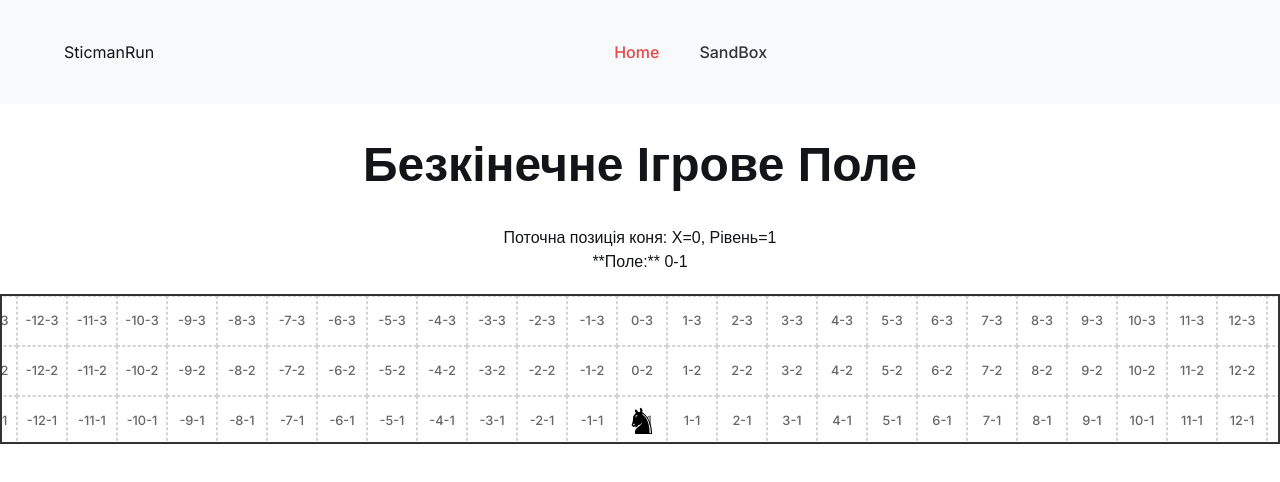
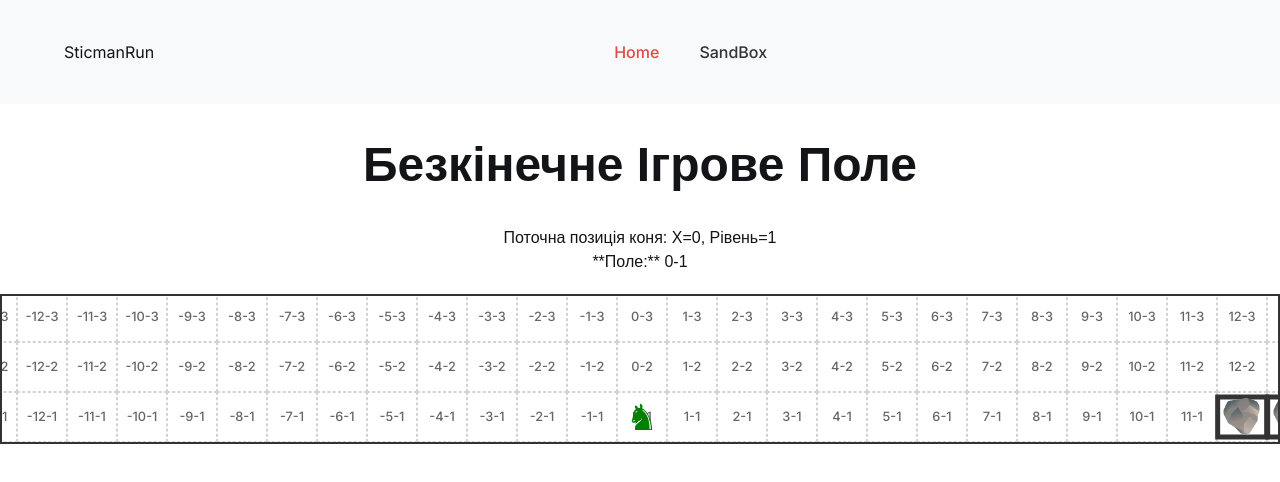
Before and after one commit to blackkat02/sticmanRun, a React (Vite) app: page / in a window 1280 px wide. Shown: the top 482 px of the page. Built offline with nearby package versions, Linux system fonts and the light colour scheme; a web font is replaced by a local one.

Commit message:
feat: Add Stone component and random generation

```diff
--- a/src/components/Cell/Cell.jsx
+++ b/src/components/Cell/Cell.jsx
@@ -15,13 +15,11 @@ export const Cell = ({ x, y, level, children }) => {
     cursor: 'default',
     backgroundColor: 'white',
     position: 'relative',
-    // This transform flips the content of the cell (text, knight) back to normal orientation
-    // because the parent grid is flipped (scaleY(-1)).
-    transform: 'scaleY(-1)',
+    // IMPORTANT: REMOVE transform: 'scaleY(-1)' from here.
+    // Text will now appear correctly without flipping, as the grid itself is not flipped.
   };
 
-  // Change coordinate display to X-Level (1-indexed level)
-  // level + 1 so that level 0 displays as 1, level 1 as 2, etc.
+  // Display coordinates as X-Level (1-indexed level)
   const displayCoord = `${x}-${level + 1}`;
 
   return (
--- a/src/components/GameBoard/GameBoard.jsx
+++ b/src/components/GameBoard/GameBoard.jsx
@@ -2,16 +2,17 @@
 import React, { useRef, useEffect, useState } from 'react';
 import { Cell } from '../Cell/Cell.jsx';
 import Sticman from '../Sticman/Sticman.jsx';
+import Stone from '../Stone/Stone.jsx';
 
 export const GameBoard = ({ playerPosition }) => {
-  const cellSize = 50; // Розмір клітинки в пікселях
-  const numberOfLevels = 3; // Кількість рівнів по вертикалі
+  const cellSize = 50; // Cell size in pixels
+  const numberOfLevels = 3; // Number of vertical levels
 
-  const boardContainerRef = useRef(null); // Реф для зовнішнього контейнера (видимий в'юпорт)
-  const gridRef = useRef(null); // Реф для внутрішнього grid-контейнера (той, що рухається та перевертається)
-  const [containerWidth, setContainerWidth] = useState(0); // Стан для ширини контейнера
+  const boardContainerRef = useRef(null); // Ref for the outer container (visible viewport)
+  const gridRef = useRef(null); // Ref for the inner grid container (the one that moves)
+  const [containerWidth, setContainerWidth] = useState(0); // State for the container's width
 
-  // Ефект для оновлення ширини контейнера при монтуванні та зміні розміру вікна
+  // Effect to update container width on mount and window resize
   useEffect(() => {
     const updateContainerWidth = () => {
       if (boardContainerRef.current) {
@@ -19,38 +20,36 @@ export const GameBoard = ({ playerPosition }) => {
       }
     };
 
-    updateContainerWidth(); // Викликаємо при першому рендері
-    window.addEventListener('resize', updateContainerWidth); // Додаємо слухача на зміну розміру вікна
+    updateContainerWidth(); // Call on initial render
+    window.addEventListener('resize', updateContainerWidth); // Add resize listener
 
     return () => {
-      window.removeEventListener('resize', updateContainerWidth); // Очищення слухача
+      window.removeEventListener('resize', updateContainerWidth); // Cleanup listener
     };
   }, []);
 
-  // Розраховуємо кількість клітинок для рендерингу по горизонталі
-  const bufferCells = 10; // Буфер клітинок з кожного боку (всього 20)
+  // Calculate the number of cells to render horizontally based on container width and a buffer
+  const bufferCells = 10; // Buffer cells on each side (total buffer 20)
   const cellsToRenderHorizontally = Math.ceil(containerWidth / cellSize) + (bufferCells * 2);
 
-  // Ефект для застосування трансформації прокрутки та перевертання до сітки
+  // Effect to apply the scroll transformation to the grid
   useEffect(() => {
     if (gridRef.current && containerWidth > 0) {
-      // Розраховуємо піксельну позицію гравця відносно початку "уявного" безкінечного поля
+      // Calculate the pixel position of the player's logical X coordinate
       const playerLogicalPixelX = playerPosition.x * cellSize;
 
-      // Розраховуємо горизонтальну позицію прокрутки, щоб відцентрувати гравця.
-      // playerPixelOffsetInGrid: Піксельна позиція гравця відносно *початку поточного рендереного чанка поля*.
+      // Calculate the horizontal scroll position needed to center the player.
       const playerPixelOffsetInGrid = (playerPosition.x - renderStartX) * cellSize;
 
-      // translateXValue: Значення зміщення для gridRef, щоб кінь був по центру.
+      // translateXValue: Value of the offset for gridRef to center the knight.
       const translateXValue = (containerWidth / 2) - playerPixelOffsetInGrid - (cellSize / 2);
 
-      // Застосовуємо трансформацію до внутрішнього grid-контейнера (gridRef)
-      // !!! IMPORTANT: scaleY(-1) applied here to flip the ENTIRE grid vertically !!!
-      gridRef.current.style.transform = `translateX(${translateXValue}px) scaleY(-1)`;
+      // !!! IMPORTANT: NO scaleY(-1) here. Grid will NOT be flipped. !!!
+      gridRef.current.style.transform = `translateX(${translateXValue}px)`;
     }
   }, [playerPosition.x, cellSize, containerWidth, cellsToRenderHorizontally]);
 
-  // Стилі для зовнішнього контейнера ігрової дошки (видимий в'юпорт)
+  // Styles for the outer game board container (the visible viewport)
   const boardContainerStyle = {
     height: `${numberOfLevels * cellSize}px`,
     overflow: 'hidden',
@@ -61,7 +60,7 @@ export const GameBoard = ({ playerPosition }) => {
     backgroundColor: '#e0f7fa',
   };
 
-  // Стилі для внутрішнього grid-контейнера (той, що рухається та перевертається)
+  // Styles for the inner grid container (the one that moves)
   const gridStyle = {
     display: 'grid',
     gridTemplateColumns: `repeat(${cellsToRenderHorizontally}, ${cellSize}px)`,
@@ -69,7 +68,8 @@ export const GameBoard = ({ playerPosition }) => {
     gap: '0px',
     position: 'absolute',
     left: '0px',
-    top: '0px',
+    // !!! IMPORTANT: Position from the bottom to make level 0 appear at the bottom !!!
+    bottom: '0px',
     width: `${cellsToRenderHorizontally * cellSize}px`,
     transformOrigin: 'center center',
     zIndex: 1,
@@ -79,23 +79,36 @@ export const GameBoard = ({ playerPosition }) => {
   const renderStartX = playerPosition.x - Math.floor(cellsToRenderHorizontally / 2);
   const renderEndX = renderStartX + cellsToRenderHorizontally;
 
-  for (let level = 0; level < numberOfLevels; level++) {
+  // !!! IMPORTANT: Loop levels in reverse order to render from top to bottom (visually) !!!
+  // This makes level 0 appear at the bottom when positioned with 'bottom' CSS property.
+  for (let level = numberOfLevels - 1; level >= 0; level--) {
     for (let x = renderStartX; x < renderEndX; x++) {
+      let cellContent = null;
+      // Logic for random stone rendering
+      // Stones appear only on level 0 (first floor) with a 30% chance.
+      // Prevent stone on initial safe fields (x <= 3)
+      if (level === 0 && x <= 3) {
+        // Do nothing, no stone on initial safe fields
+      } else if (level === 0 && Math.random() < 0.3) { // 30% chance for other level 0 cells
+        cellContent = <Stone cellSize={cellSize} />;
+      }
+
       cells.push(
         <div key={`${x}-${level}`} style={{
-          // Styles for each cell's wrapper
-          // !!! IMPORTANT: NO transform: 'scaleY(-1)' here. It's on the Cell component. !!!
           position: 'relative',
           display: 'flex',
           justifyContent: 'center',
           alignItems: 'center',
           width: `${cellSize}px`,
           height: `${cellSize}px`,
+          // !!! IMPORTANT: NO transform: 'scaleY(-1)' here. Cells will not be flipped. !!!
         }}>
           <Cell
             x={x}
             level={level}
-          />
+          >
+            {cellContent} {/* Render stone if it exists */}
+          </Cell>
         </div>
       );
     }
@@ -104,8 +117,9 @@ export const GameBoard = ({ playerPosition }) => {
   // Calculate Sticman's position relative to the *moving grid*.
   const sticmanRenderedX = playerPosition.x - renderStartX;
   const sticmanLeftPx = sticmanRenderedX * cellSize;
-  // Calculate Sticman's Y position relative to the bottom of the *flipped* grid.
-  const sticmanBottomPx = (numberOfLevels - 1 - playerPosition.level) * cellSize;
+  // !!! IMPORTANT: Calculate Sticman's Y position relative to the bottom of the *unflipped* grid. !!!
+  // level 0 is at bottom: 0px, level 1 at bottom: 50px, etc.
+  const sticmanBottomPx = playerPosition.level * cellSize;
 
   return (
     <div ref={boardContainerRef} style={boardContainerStyle}>
@@ -118,13 +132,13 @@ export const GameBoard = ({ playerPosition }) => {
             position: 'absolute',
             left: `${sticmanLeftPx}px`,
             bottom: `${sticmanBottomPx}px`,
-            // transform: 'scaleY(-1)' is applied in Sticman.jsx to flip its content back
             zIndex: 2,
             width: `${cellSize}px`,
             height: `${cellSize}px`,
             display: 'flex',
             justifyContent: 'center',
             alignItems: 'center',
+            // !!! IMPORTANT: NO transform: 'scaleY(-1)' here. Sticman will not be flipped by its container. !!!
           }}
           positionX={playerPosition.x}
           positionY={playerPosition.level}
--- a/src/components/Sticman/Sticman.jsx
+++ b/src/components/Sticman/Sticman.jsx
@@ -2,24 +2,35 @@
 import React from 'react';
 import styles from './Sticman.module.css';
 
-// Sticman тепер приймає 'style' пропс для позиціонування з батьківського компонента
 const Sticman = ({ positionX, positionY, level, cellSize, style }) => {
   const chessKnightSymbol = '♞';
 
-  // Стилі для Sticman.
-  // transform: 'scaleY(-1)' додано сюди, щоб перевернути символ коня назад,
-  // оскільки його батьківський контейнер (gridRef) перевернутий.
+  // Стилі для контейнера Sticman.
+  // Цей контейнер НЕ перевертається. Він позиціонується GameBoard.
   const sticmanCalculatedStyle = {
-    // Всі позиційні стилі (position, left, bottom, width, height, display, justify-content, align-items, zIndex)
-    // тепер передаються через пропс 'style' з GameBoard.jsx.
-    // Тут залишаємо лише ті стилі, які стосуються самого символу або його внутрішнього відображення.
-    transform: 'scaleY(-1)', // This line is crucial for flipping the knight back
+    position: 'absolute',
+    zIndex: 5,
+    width: `${cellSize}px`,
+    height: `${cellSize}px`,
+    display: 'flex',
+    justifyContent: 'center',
+    alignItems: 'center',
+  };
+
+  // Стиль для самого символу коня.
+  // !!! ОСЬ ТУТ КІНЬ ПЕРЕВЕРТАЄТЬСЯ !!!
+  const knightSymbolStyle = {
+    // transform: 'scaleY(-1)' - це CSS-властивість, яка перевертає елемент по вертикалі.
+    // Значення '-1' означає інверсію по осі Y.
+    // transform: 'scaleY(-1)',
   };
 
   return (
-    // Застосовуємо стилі з модуля CSS, а також стилі, передані через пропс 'style' з GameBoard.jsx
     <div className={styles.sticmanKnight} style={{ ...sticmanCalculatedStyle, ...style }}>
-      {chessKnightSymbol}
+      {/* Символ коня обгорнутий у <span>, до якого застосовується knightSymbolStyle */}
+      <span style={knightSymbolStyle}>
+        {chessKnightSymbol}
+      </span>
       {/* Можна додати для дебагу поточні координати, якщо хочеш */}
       {/* <span style={{fontSize: '10px', position: 'absolute', bottom: '0'}}>
         ({positionX},{level})
--- a/src/components/Sticman/Sticman.module.css
+++ b/src/components/Sticman/Sticman.module.css
@@ -1,13 +1,11 @@
-/* Sticman.module.css */
-/* Це CSS-модуль, тому назва класу буде унікальною */
 .sticmanKnight {
-  font-family: 'Noto Sans', sans-serif; /* Правильна властивість для шрифту */
-  font-size: 36px; /* Правильна властивість для розміру шрифту */
+  font-family: 'Noto Sans', sans-serif;
+  font-size: 36px;
   line-height: 1;
   display: flex;
-  justify-content: center; /* Правильно: justify-content */
-  align-items: center;    /* Правильно: align-items */
+  justify-content: center;
+  align-items: center;
   width: 100%;
   height: 100%;
-  color: black;
+  color: green;
 }
--- /dev/null
+++ b/src/components/Stone/Stone.jsx
@@ -0,0 +1,30 @@
+// Stone.jsx
+import React from 'react';
+
+const Stone = ({ cellSize }) => {
+  const stoneSymbol = '🪨'; // Символ каменю (можна замінити на SVG або інше)
+
+  const stoneStyle = {
+    // Стилі для позиціонування каменю всередині клітинки
+    position: 'absolute', // Абсолютне позиціонування всередині батьківської клітинки
+    top: '50%', // Центруємо по вертикалі
+    left: '50%', // Центруємо по горизонталі
+    transform: 'translate(-50%, -50%) scaleY(-1)', // Зміщуємо на -50% для точного центрування
+                                                 // scaleY(-1) для перевертання символу назад,
+                                                 // оскільки батьківська клітинка перевернута.
+    fontSize: `${cellSize * 0.7}px`, // Розмір символу відносно розміру клітинки
+    lineHeight: 1,
+    zIndex: 1, // Переконаємось, що камінь знаходиться над текстом клітинки, але під гравцем
+    color: '#616161', // Колір каменю
+    userSelect: 'none', // Забороняємо виділення тексту
+    border: '5px solid #333',
+  };
+
+  return (
+    <div style={stoneStyle}>
+      {stoneSymbol}
+    </div>
+  );
+};
+
+export default Stone;
```
Also changed, not shown: src/components/Stone/Stone.module.css (added).
